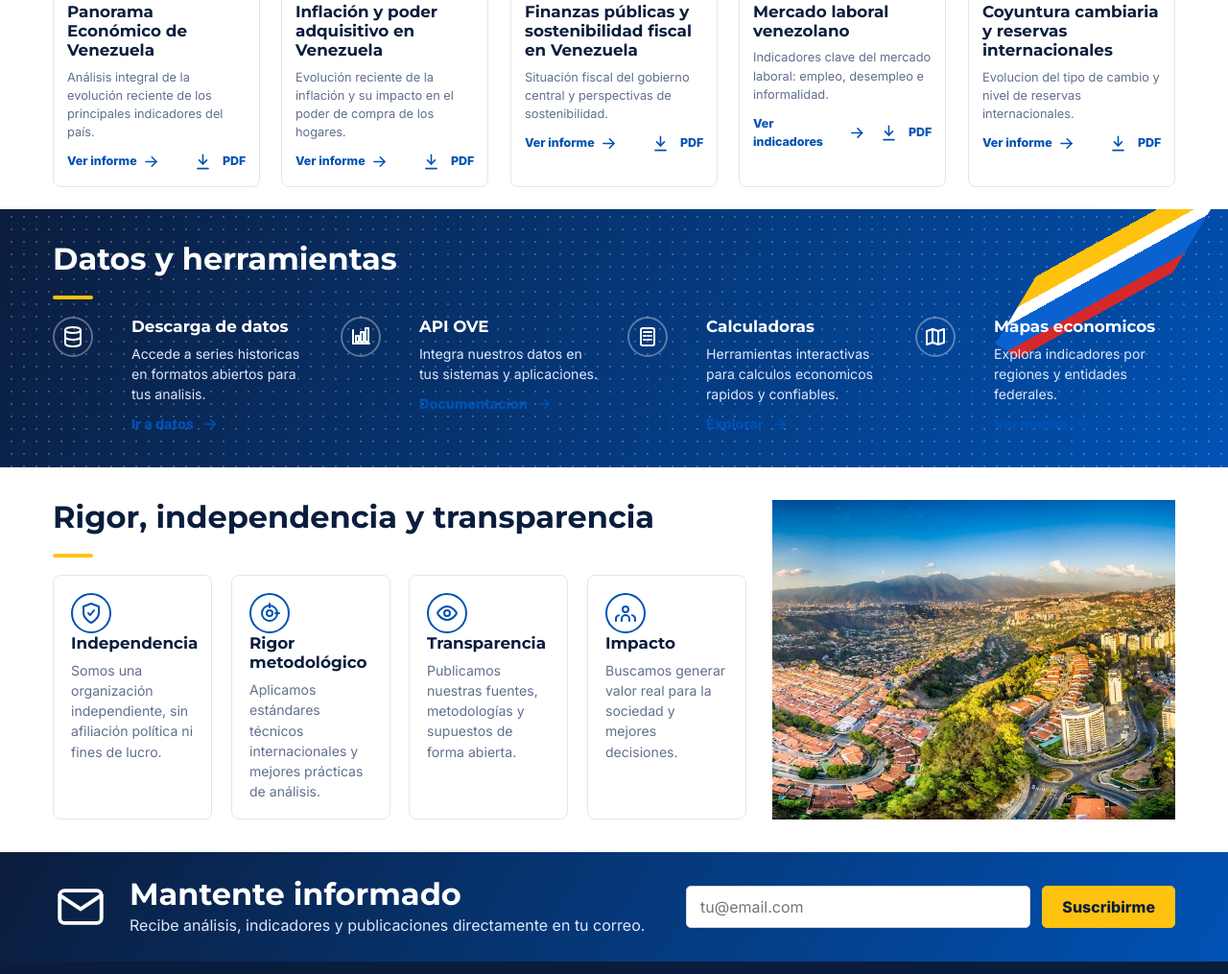
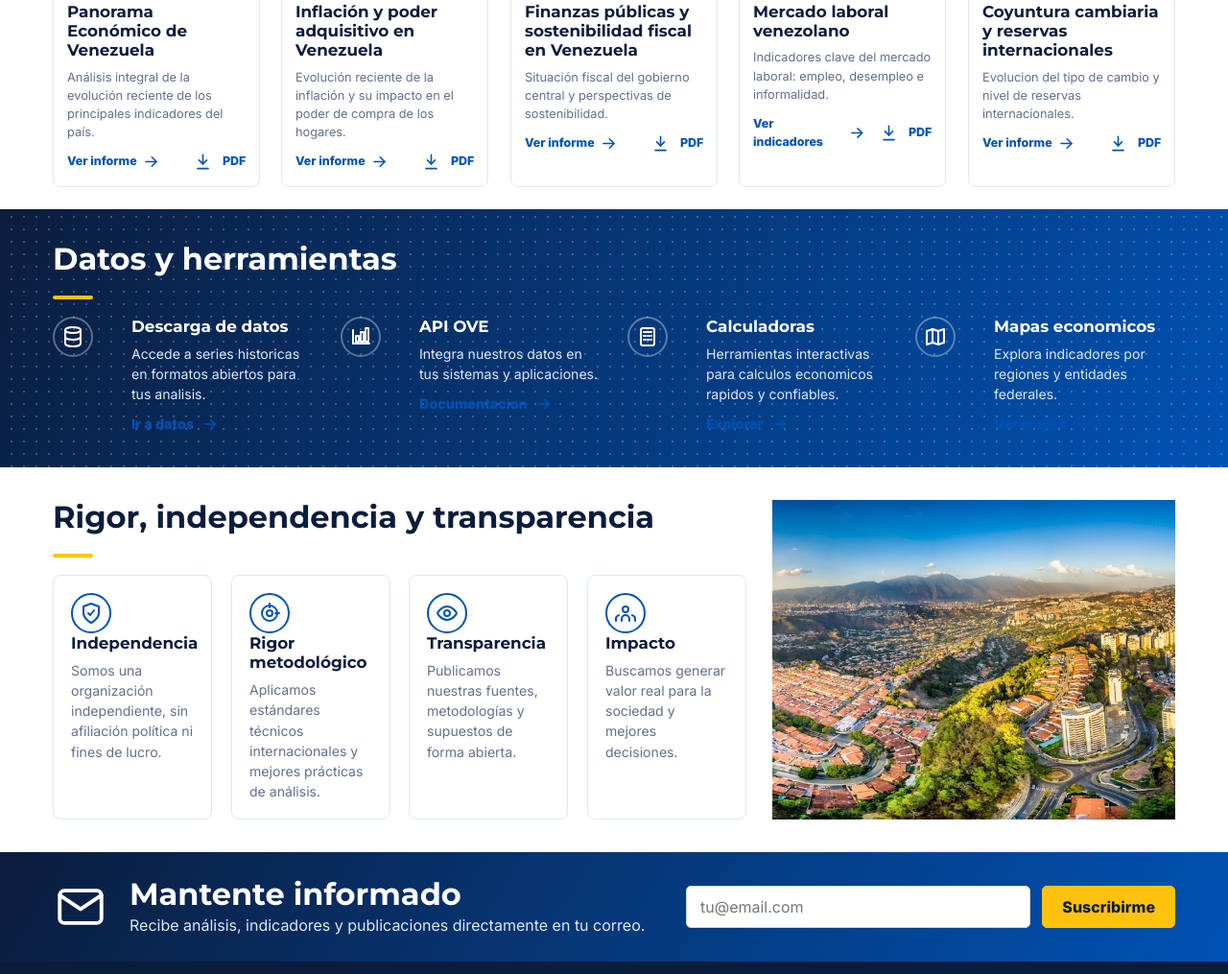
Before and after one commit to CarlosMarzol/OVE-web-github, a plain HTML site: page index.html in a window 1280 px wide. Shown: the part 1644-2659 px from the top of the page at 96% size. Drawn offline with Linux system fonts and the light colour scheme.

Commit message:
Quita bandera decorativa mal posicionada

```diff
--- a/styles.css
+++ b/styles.css
@@ -1320,18 +1320,6 @@ h3 {
   overflow: hidden;
 }
 
-.dark-band::after {
-  position: absolute;
-  top: -70px;
-  right: 5%;
-  width: 120px;
-  height: 260px;
-  background:
-    linear-gradient(120deg, transparent 0 38%, var(--yellow) 38% 46%, #fff 46% 51%, var(--blue-600) 51% 61%, var(--red) 61% 66%, transparent 66%);
-  content: "";
-  transform: rotate(31deg);
-}
-
 .dark-band h2,
 .dark-band h3,
 .dark-band p {
```
